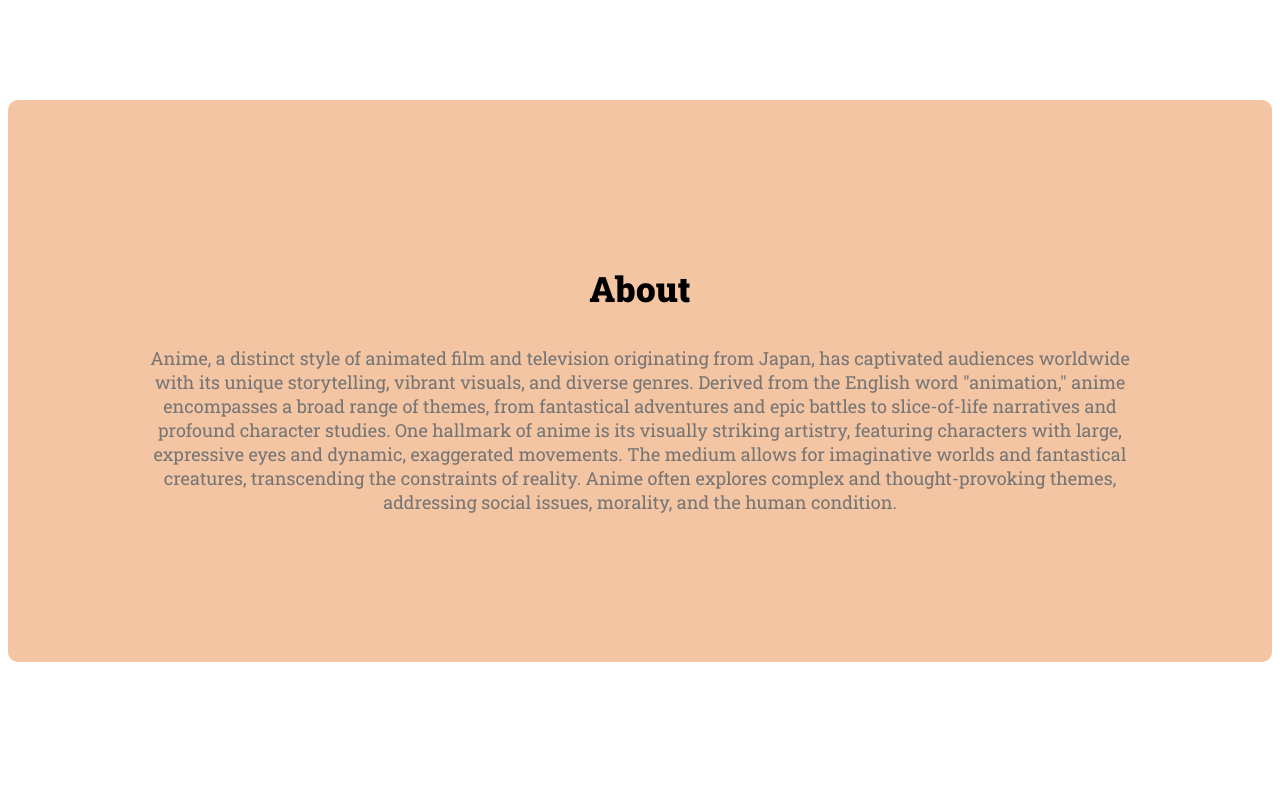
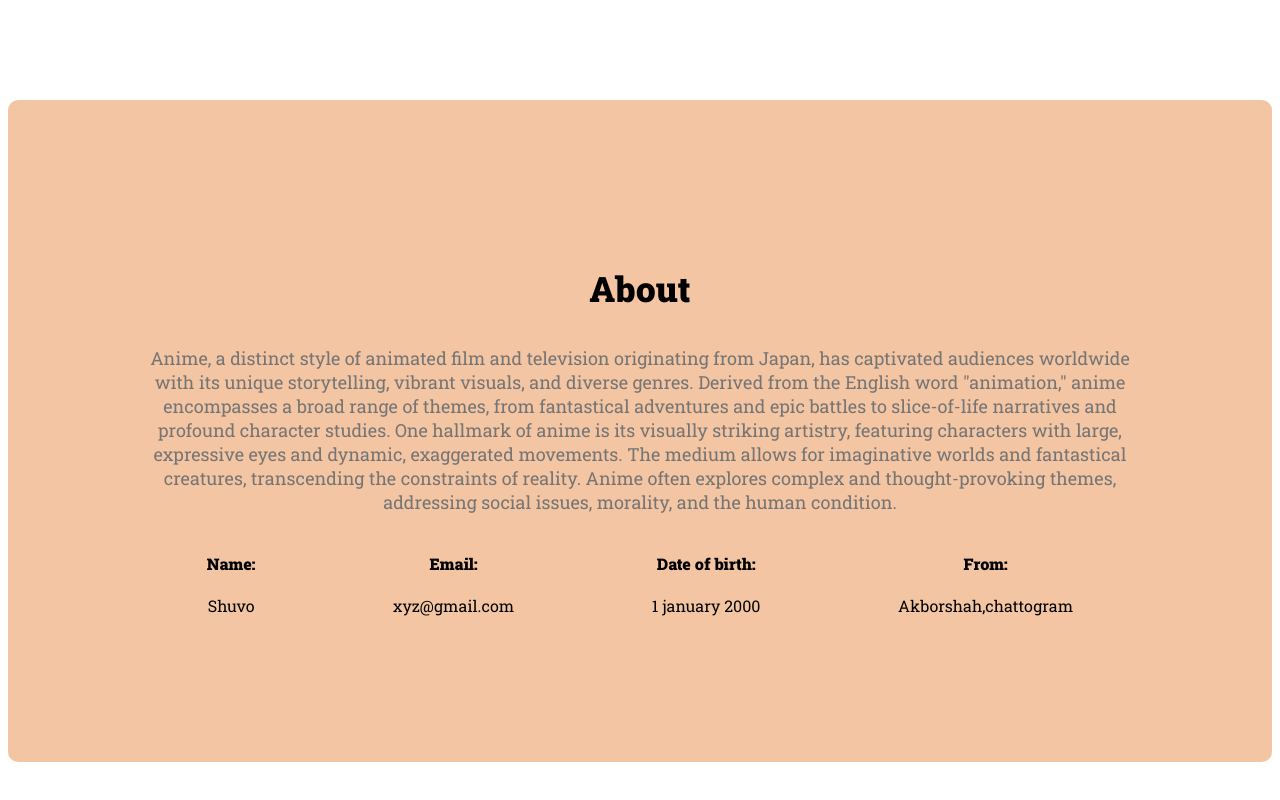
Before and after one commit to muhammadkhayeraalamshuvo/my-first-web, a plain HTML site: page index.html in a window 1280 px wide. Shown: the part 478-1278 px from the top of the page. Drawn offline with Linux system fonts and the light colour scheme; a web font is replaced by a local one.

Commit message:
added about footer side almost

```diff
--- a/index.html
+++ b/index.html
@@ -37,7 +37,25 @@
 
                 One hallmark of anime is its visually striking artistry, featuring characters with large, expressive eyes and dynamic, exaggerated movements. The medium allows for imaginative worlds and fantastical creatures, transcending the constraints of reality. Anime often explores complex and thought-provoking themes, addressing social issues, morality, and the human condition.
                 </p>
-
+            <div class="about-info-container">
+                <!-- .about-inf*4>h4.info-title+p.info-description -->
+                <div class="about-inf">
+                    <h4 class="info-title">Name:</h4>
+                    <p class="info-description">Shuvo</p>
+                </div>
+                <div class="about-inf">
+                    <h4 class="info-title">Email:</h4>
+                    <p class="info-description">xyz@gmail.com</p>
+                </div>
+                <div class="about-inf">
+                    <h4 class="info-title">Date of birth:</h4>
+                    <p class="info-description">1 january 2000</p>
+                </div>
+                <div class="about-inf">
+                    <h4 class="info-title">From:</h4>
+                    <p class="info-description">Akborshah,chattogram</p>
+                </div>
+            </div>
         </section>
     </main>
     <footer>
--- a/styles/style.css
+++ b/styles/style.css
@@ -78,8 +78,6 @@
   border-radius: 10px;
   background: #f3c5a3;
   margin: 130px 0px;
-
-
 }
 .section-title
 {
@@ -92,3 +90,12 @@
     text-align: center;
     font-size: 18px;
 }
+.about-info-container{
+    display: flex;
+    align-items: center;
+    justify-content: space-around;
+
+}
+.about-inf{
+    text-align: center;
+}
```
